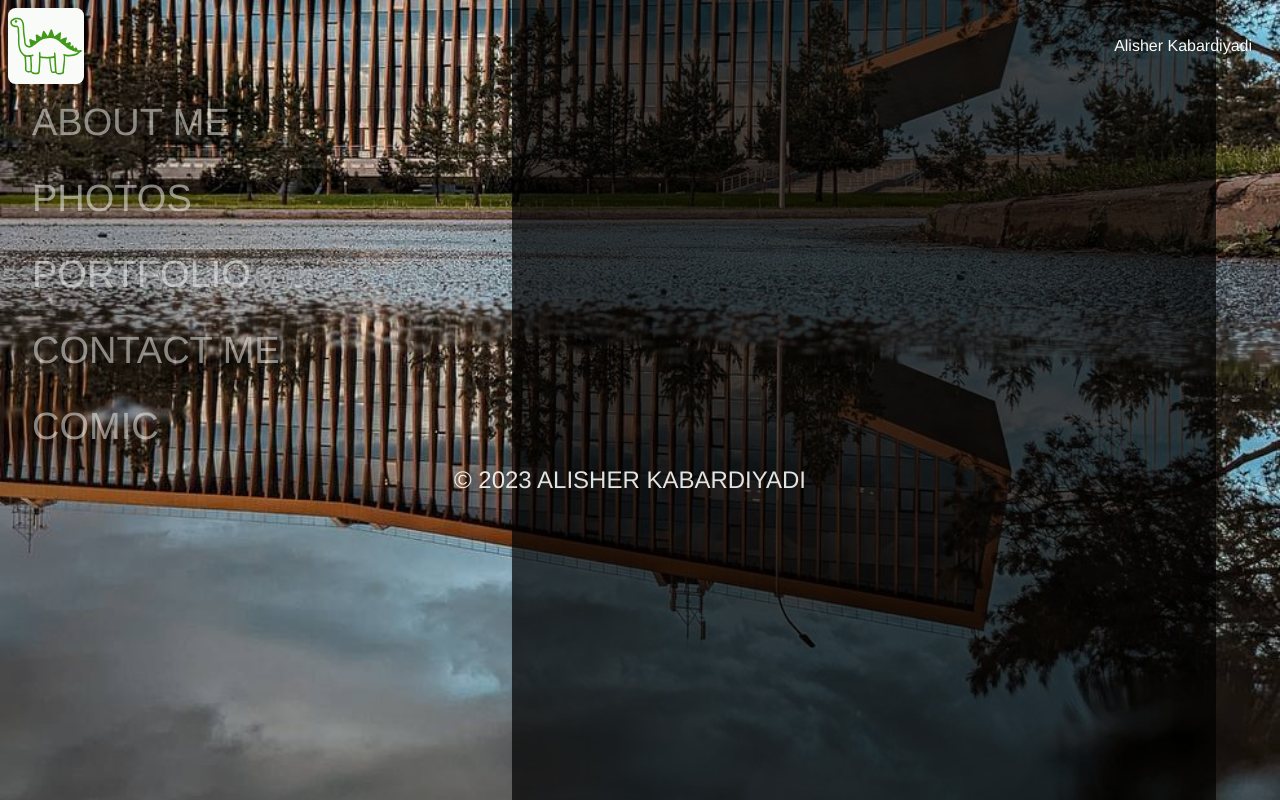
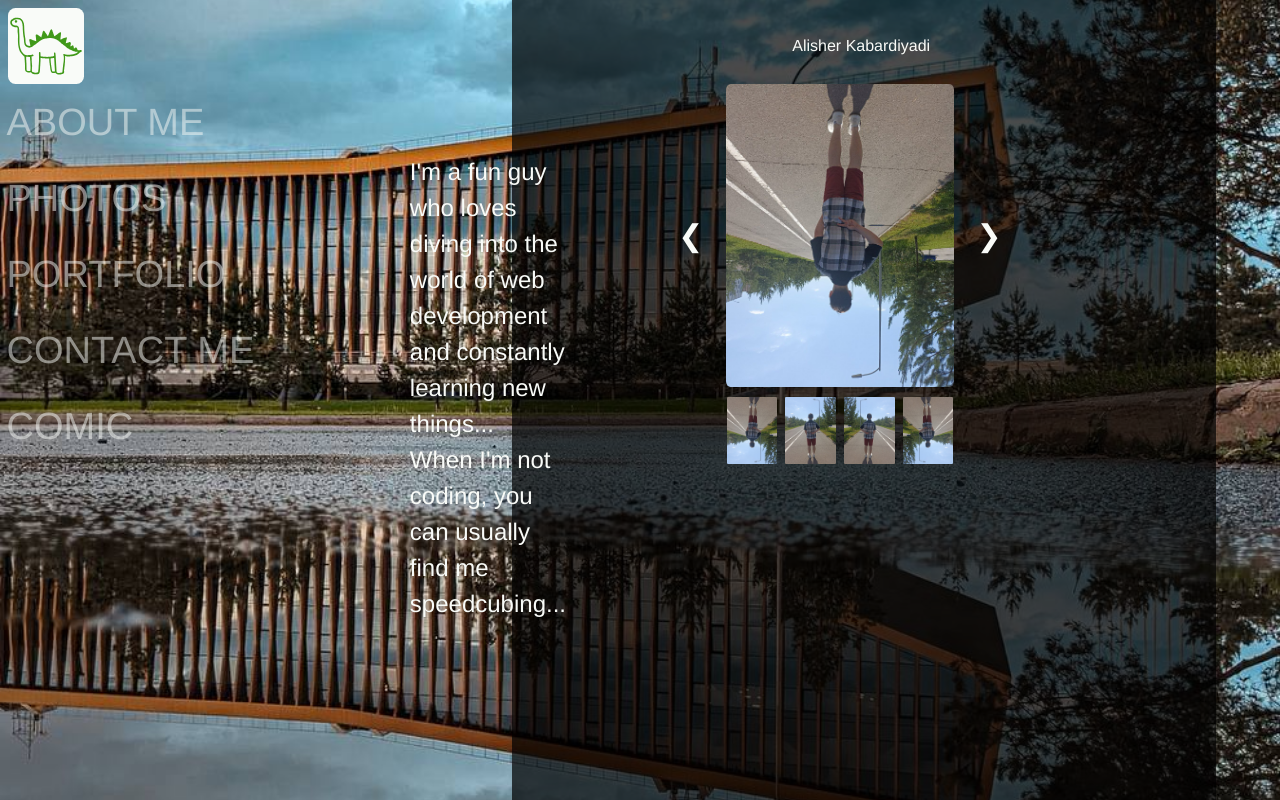
Before and after one commit to justcgh9/Portfolio, a Next.js app in the folder portfolio/: page / in a window 1280 px wide. Shown: the top 800 px of the page. Built offline with nearby package versions, Linux system fonts and the light colour scheme.

Commit message:
some update

```diff
--- a/portfolio/src/app/page.tsx
+++ b/portfolio/src/app/page.tsx
@@ -3,14 +3,16 @@ import Footer from "@/components/Footer";
 import Header from "@/components/Header";
 import Navigation from "@/components/Navigation";
 import PhotosCarousel from "@/components/PhotosCarousel";
+import Content from "@/components/Content";
 import "@/styles/index.css"
 
 export default function Home() {
   return (<div className="body">
       <div id='rectangle'></div>
       <Header></Header>
-      <div>
+      <div className="main">
         <Navigation></Navigation>
+        <Content></Content>
 
       </div>
       <Footer/>
--- /dev/null
+++ b/portfolio/src/components/About.tsx
@@ -0,0 +1,15 @@
+import React from 'react';
+import '../styles/about.css';
+
+const About: React.FC = () => {
+  return (
+    <div className="info" id="info-about">
+      <div className="text">
+        <p>I'm a fun guy who loves diving into the world of web development and constantly learning new things...</p>
+        <p>When I'm not coding, you can usually find me speedcubing...</p>
+      </div>
+    </div>
+  );
+}
+
+export default About;
--- a/portfolio/src/components/Content.tsx
+++ b/portfolio/src/components/Content.tsx
@@ -0,0 +1,11 @@
+import React from "react";
+import About from "./About";
+import PhotosCarousel from "./PhotosCarousel";
+import '../styles/content.css'
+
+export default function Content() {
+    return <section className='content'>
+        <About/>
+        <PhotosCarousel></PhotosCarousel>
+    </section>
+}
--- a/portfolio/src/components/Footer.tsx
+++ b/portfolio/src/components/Footer.tsx
@@ -1,9 +1,10 @@
 import React from 'react';
+import '../styles/header.css'
 
 const Footer: React.FC = () => {
   return (
     <footer className= 'w-55 mx-auto mr-5 flex justify-center z-10' >
-      <p className='font-league-gothic text-2xl text-[#F9FBF8] uppercase opacity-90'>&copy; 2023 Alisher Kabardiyadi</p>
+      <p className='text_shifted'>&copy; 2023 Alisher Kabardiyadi</p>
     </footer>
   );
 }
--- a/portfolio/src/components/Header.tsx
+++ b/portfolio/src/components/Header.tsx
@@ -1,12 +1,13 @@
 import Image from "next/image";
 import React from 'react';
 import logo from '../assets/photos/dino.svg';
+import '../styles/header.css'
 
 const Header: React.FC = () => {
   return (
     <header className='flex items-center pt-2 pb-0 px-2'>
       <Image className="w-[6%] h-[6%] rounded-[10%] m-0" src={logo} alt="Dinosaurrr..." />
-      <div className="w-55 mx-auto mr-5 flex justify-center z-10">
+      <div className="text_shifted">
         <h1 className="w-auto font-normal text-uppercase">Alisher Kabardiyadi</h1>
       </div>
     </header>
--- /dev/null
+++ b/portfolio/src/styles/about.css
@@ -0,0 +1,24 @@
+.info {
+    transition: opacity 0.5s ease-in-out;
+}
+
+.info.show {
+    animation: slideIn 1s forwards;
+    display: flex;
+}
+
+.info.hide {
+    animation: slideOut 1s forwards;
+    display: none;
+}
+
+#info-about {
+    font-size: 24px;
+    margin: 10% 3% 0 3%;
+    font-weight: 400;
+}
+
+.text {
+    display: flex;
+    flex-direction: column;
+}
--- /dev/null
+++ b/portfolio/src/styles/content.css
@@ -0,0 +1,6 @@
+.content {
+    width: 55%;
+    display: flex;
+    height: 100%;
+    z-index: 1;
+}
--- /dev/null
+++ b/portfolio/src/styles/header.css
@@ -0,0 +1,14 @@
+#name {
+    width: fit-content;
+    font-weight: 400;
+    text-transform: uppercase;
+}
+
+.text_shifted {
+    width: 55%;
+    margin-right: 5%;
+    margin-left: auto;
+    display: flex;
+    justify-content: center;
+    z-index: 10;
+  }
--- a/portfolio/src/styles/index.css
+++ b/portfolio/src/styles/index.css
@@ -18,3 +18,13 @@ body {
     background-color: rgba(0, 0, 0, 0.7);
     z-index: -1;
 }
+
+.main {
+    display: flex;
+    flex-direction: row;
+    gap: 10%;
+    height: 100vh;
+    margin: 0;
+    padding: 0;
+    right: 5%;
+  }
```
